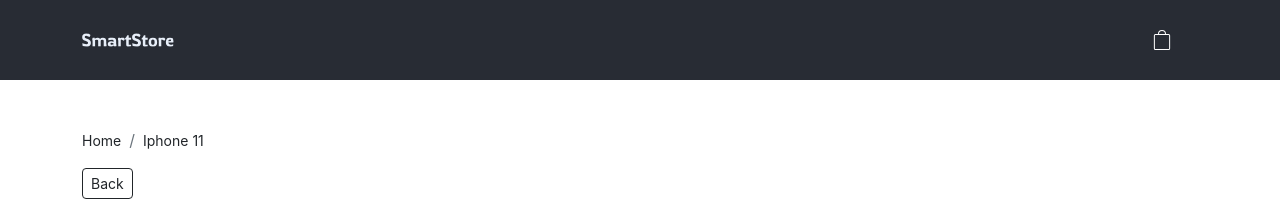
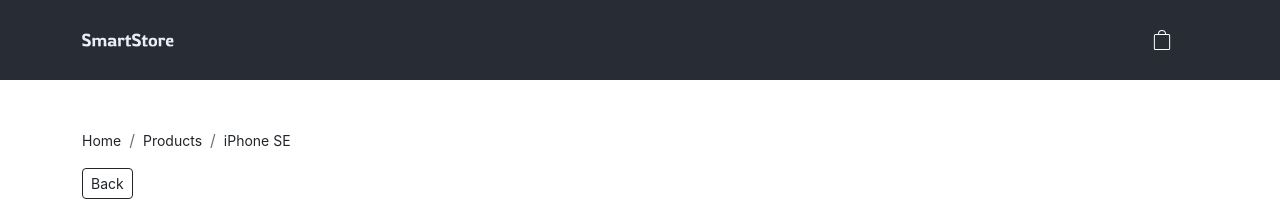
Before and after one commit to dbritobcn/SmartStore, a React (Create React App) app: page /products/0001 in a window 1280 px wide. Shown: the top 218 px of the page. Built offline with nearby package versions, Linux system fonts and the light colour scheme; data requests are answered from the project's data file.

Commit message:
Navigation flow

```diff
--- a/src/App.js
+++ b/src/App.js
@@ -6,10 +6,8 @@ import React from "react";
 import {RootPage} from "./pages/root/root";
 import {ProductDetailPage} from "./pages/product-detail/product-detail";
 import {ProductListPage} from "./pages/product-list/product-list";
-import {ProductService} from "./core/product/product.service";
 
 function App() {
-  const productService = new ProductService();
   const state = useProducts();
   const router = createBrowserRouter([
     {
@@ -19,24 +17,15 @@ function App() {
       children: [
         {
           path: '',
-          element: <Navigate to="products" replace/>,
-          // handle: {
-          //   crumbs: () => <Link to="products">Home</Link>,
-          // }
+          element: <Navigate to="products" replace/>
         },
         {
           path: "/products",
-          element: <ProductListPage/>,
-          // handle: {
-          //   crumbs: () => <Link to="products">Products</Link>,
-          // }
+          element: <ProductListPage/>
         },
         {
           path: "/products/:productId",
-          element: <ProductDetailPage/>,
-          // handle: {
-          //   crumb: (data) => <span>iPhone</span>,
-          // }
+          element: <ProductDetailPage/>
         },
       ]
     },
--- a/src/core/product/product.service.js
+++ b/src/core/product/product.service.js
@@ -19,7 +19,7 @@ export class ProductService {
 }
 
 export const useProductList = () => {
-  const [state, setState] = useState(async () => {
+  const [state] = useState(async () => {
     let value = await cache.get();
     if (!value) {
       value = await facade.getList();
--- a/src/pages/product-detail/product-detail.js
+++ b/src/pages/product-detail/product-detail.js
@@ -27,18 +27,21 @@ export const ProductDetailPage = () => {
 
   return (
     <Container className="py-5">
-      <Breadcrumbs/>
       {!product && (
         <Row className="justify-content-center">
           <LoadingSpinner/>
         </Row>
       )}
+      {product && (
+        <>
+          <Row>
+            <Breadcrumbs title={product.model}/>
+          </Row>
           <Row>
             <Col className="mb-3">
-          <BackButton />
+              <BackButton/>
             </Col>
           </Row>
-      {product && (
           <Row>
             <Col md={4} lg={6}>
               <ProductImage imageUrl={product.imageUrl}></ProductImage>
@@ -48,6 +51,7 @@ export const ProductDetailPage = () => {
               <ProductActions product={product}></ProductActions>
             </Col>
           </Row>
+        </>
       )}
     </Container>
   )
--- a/src/pages/product-list/component/list-view/list-view.jsx
+++ b/src/pages/product-list/component/list-view/list-view.jsx
@@ -1,12 +1,11 @@
 import React, {useContext, useEffect, useState} from 'react';
 import {Col, Row} from "react-bootstrap";
 import {ListItem} from "../list-item/list-item";
-import {ProductService, useProductList} from "../../../../core/product/product.service";
+import {useProductList} from "../../../../core/product/product.service";
 import {ProductContext} from "../../../../core/context/product.context";
 import {LoadingSpinner} from "../../../../shared/components/loading-spinner/loading-spinner";
 
 export const ListView = () => {
-  const productService = new ProductService();
   const {
     state: {products, filters},
     setProducts
--- a/src/shared/components/breadcrumbs/breadcrumbs.jsx
+++ b/src/shared/components/breadcrumbs/breadcrumbs.jsx
@@ -1,22 +1,37 @@
 import React from "react";
 import {Breadcrumb} from "react-bootstrap";
-import {Link, useMatches} from "react-router-dom";
+import {Link, useParams} from "react-router-dom";
 
-export const Breadcrumbs = () => {
-  let matches = useMatches();
-  let crumbs = matches
-    .filter((match) => {
-      return Boolean(match.handle?.crumb)
-    })
-    .map((match) => match.handle.crumb(match.data));
+export const Breadcrumbs = (props) => {
+  const {productId} = useParams();
+
+  const links = [
+    {
+      title: 'Home',
+      url: '/',
+    },
+    {
+      title: 'Products',
+      url: '/products',
+    },
+  ];
+
+  if (productId) {
+    links.push({
+      title: props.title || 'product',
+      url: `/products/${productId}`,
+    });
+  }
 
   return (
     <Breadcrumb>
-      <Breadcrumb.Item><small><Link to={'/'}>Home</Link></small></Breadcrumb.Item>
-      <Breadcrumb.Item><small>Iphone 11</small></Breadcrumb.Item>
-      {/*{crumbs.map((crumb, index) => (*/}
-      {/*  <Breadcrumb.Item key={index}><small>{crumb}</small></Breadcrumb.Item>*/}
-      {/*))}*/}
+      {links.map((link) => (
+        <Breadcrumb.Item key={link.url} linkAs={Link} linkProps={{ to: link.url }}>
+          <small>
+            {link.title}
+          </small>
+        </Breadcrumb.Item>
+      ))}
     </Breadcrumb>
   );
 }
```
Lines whose indentation alone changed are shown as unchanged.
